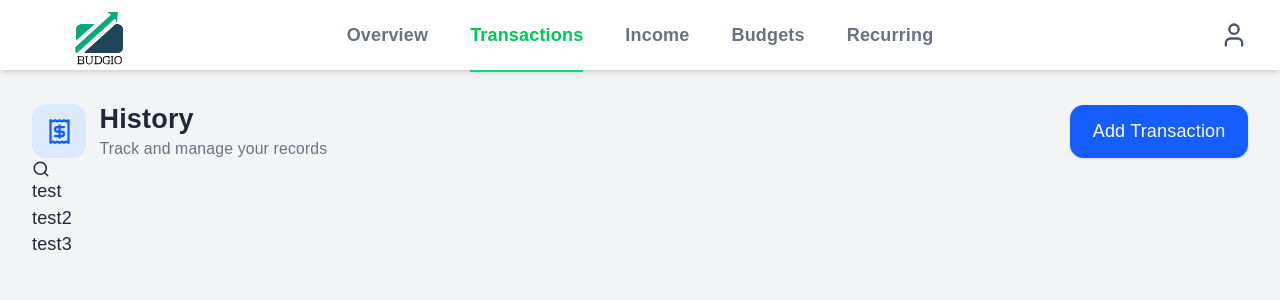
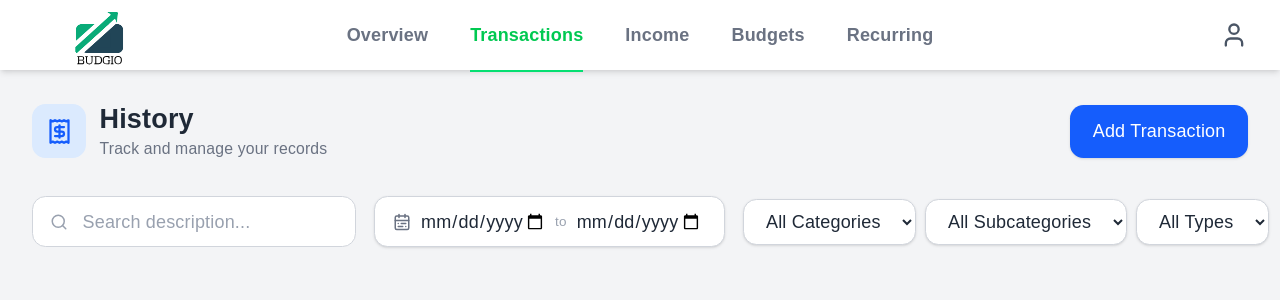
Before and after one commit to pogadoronald-ctrl/Budget-Tracker, a React (Vite) app: page /transactions in a window 1280 px wide. Shown: the top 300 px of the page. Built offline with nearby package versions, Linux system fonts and the light colour scheme.

Commit message:
Added filter

```diff
--- /dev/null
+++ b/src/app/components/DateRange.jsx
@@ -0,0 +1,21 @@
+import { LuCalendarRange } from "react-icons/lu";
+
+export default function DateRange() {
+    return (
+        <div className="flex items-center gap-2 rounded-xl border border-gray-300 bg-white px-4 py-2.5 shadow-sm">
+            <LuCalendarRange size={18} className="text-gray-500" />
+
+            <input
+                type="date"
+                className="w-28 outline-none text-xs"
+            />
+
+            <span className="text-xs text-gray-400">to</span>
+
+            <input
+                type="date"
+                className="w-28 outline-none text-xs"
+            />
+        </div>
+    );
+}
--- /dev/null
+++ b/src/app/components/Filter.jsx
@@ -0,0 +1,20 @@
+export default function Filter(){
+    return(
+        <>
+            <div className="flex flex-row items-center gap-2">
+                <select placeholder="All Categories" className="rounded-xl border
+                    border-gray-300 bg-white shadow-sm px-4 py-2.5">
+                    <option>All Categories</option>
+                </select>
+                <select placeholder="All Subcategories" className="rounded-xl border
+                    border-gray-300 bg-white shadow-sm px-4 py-2.5">
+                    <option>All Subcategories</option>
+                </select>
+                <select placeholder="All Types" className="rounded-xl border
+                    border-gray-300 bg-white shadow-sm px-4 py-2.5">
+                    <option>All Types</option>
+                </select>
+            </div>
+        </>
+    )
+}
--- /dev/null
+++ b/src/app/components/Searchbar.jsx
@@ -0,0 +1,16 @@
+import { LuSearch } from "react-icons/lu"
+
+export default function Searchbar(){
+    return(
+        <>
+        <LuSearch size={18} className="absolute left-4 text-gray-400  top-1/2 -translate-y-1/2 " />
+        <input
+            type="text"
+            placeholder="Search description..."
+            className="w-full rounded-xl border border-gray-300 bg-white py-2.5
+                        pl-11 pr -4 text-sm placeholder:text-gray-400 focus:outline-none
+                        focus:ring-1 focus:ring-black-300 focus:border-black-300">
+        </input>
+        </>
+    )
+}
--- a/src/app/features/transactions/Transactions.jsx
+++ b/src/app/features/transactions/Transactions.jsx
@@ -1,4 +1,8 @@
-import { LuReceipt, LuSearch } from "react-icons/lu"
+import { LuReceipt } from "react-icons/lu"
+
+import Searchbar from "../../components/Searchbar.jsx"
+import DateRange from "../../components/DateRange.jsx"
+import Filter from "../../components/Filter.jsx"
 
 
 export default function Transactions(){
@@ -25,12 +29,16 @@ export default function Transactions(){
                 </button>
             </div>
 
-            <div>
-                <LuSearch />
-                <h1>test
-                </h1>
-                <h1>test2</h1>
-                <h1>test3</h1>
+            <div className="flex items-center gap-4 mt-8">
+                <div className="relative w-72 max-w-sm">
+                    <Searchbar />
+                </div>
+                <div className="w-78">
+                    <DateRange />
+                </div>
+                <div className="w-78">
+                    <Filter />
+                </div>
             </div>
         </>
     )
```
